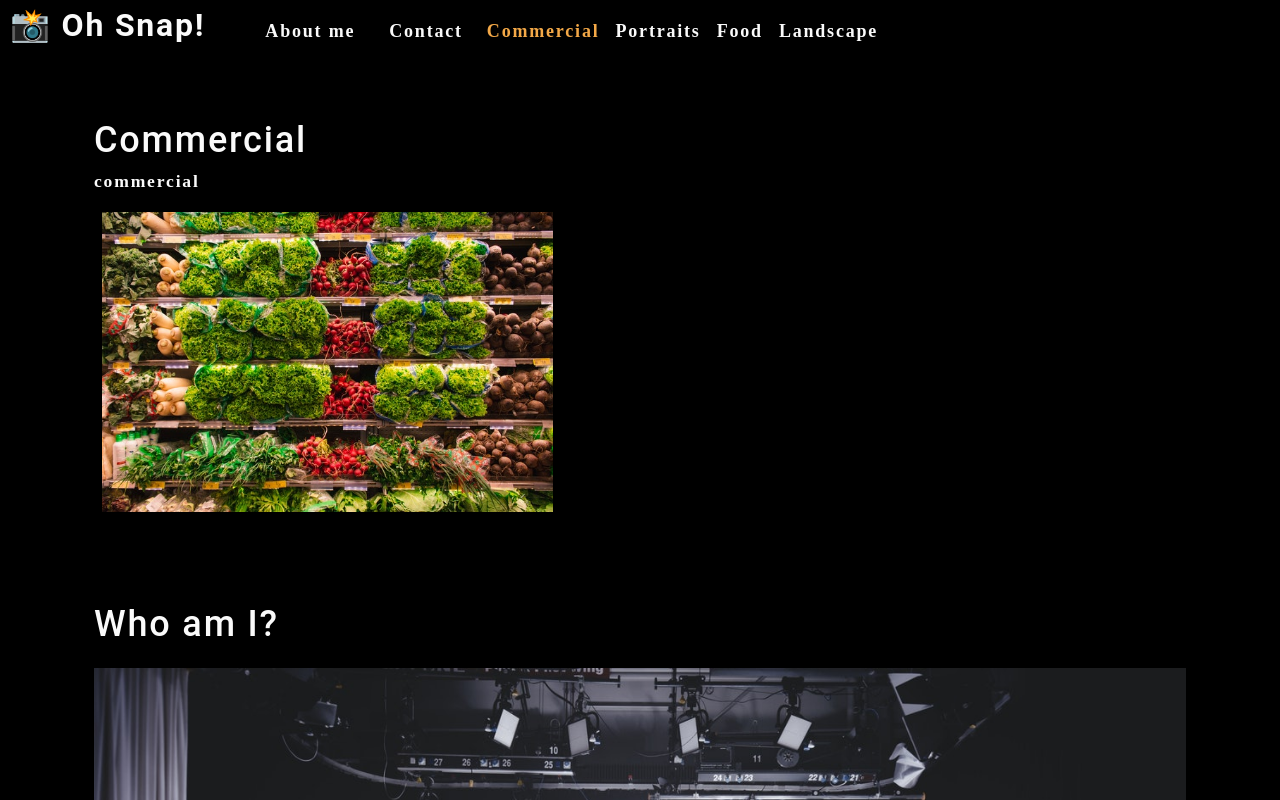
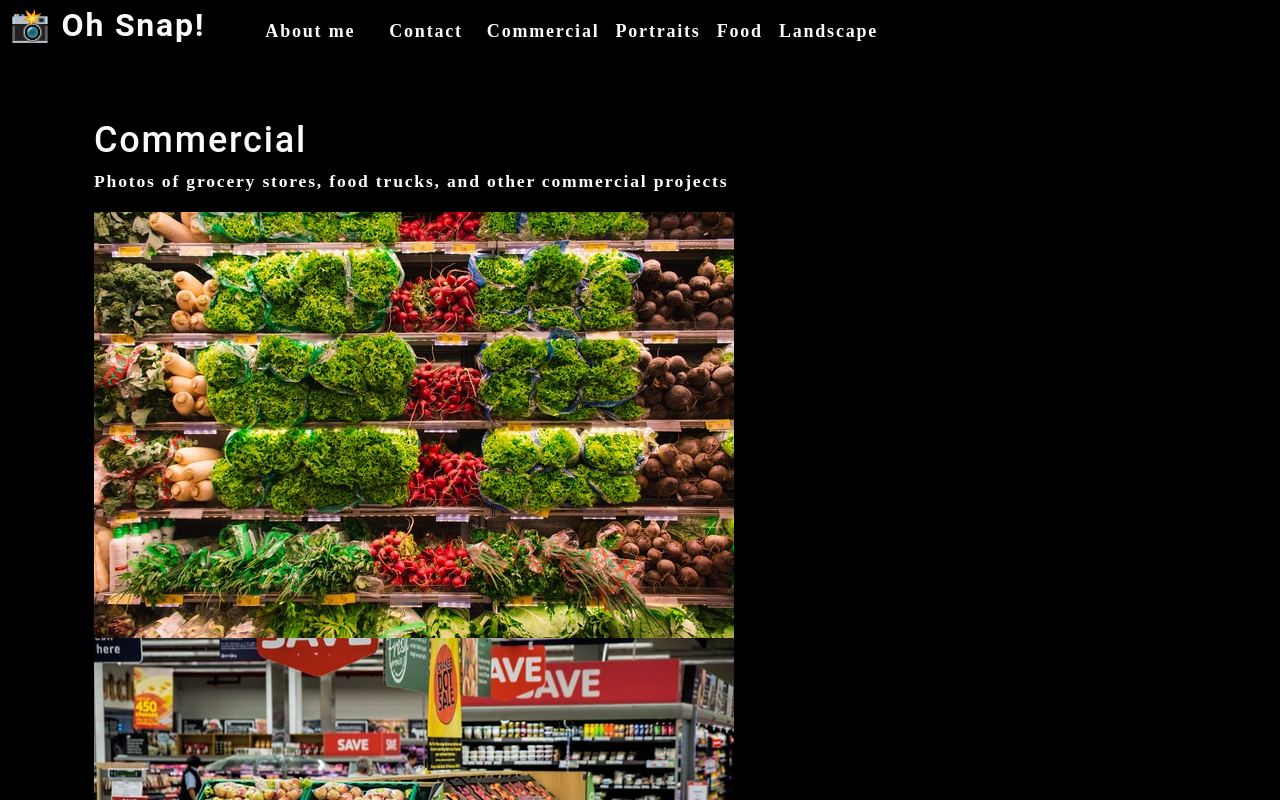
Before and after one commit to alehr45/photo-port, a React (Create React App) app: page / in a window 1280 px wide. Shown: the top 800 px of the page. Built offline with nearby package versions, Linux system fonts and the light colour scheme.

Commit message:
photos filter by category name

```diff
--- a/src/App.js
+++ b/src/App.js
@@ -24,10 +24,8 @@
         currentCategory={currentCategory}
       ></Nav>
       <main>
-        <div>
-          <Gallery></Gallery>
-          <About></About>
-        </div>
+        <Gallery currentCategory={currentCategory}></Gallery>
+        <About></About>
       </main>
     </div>
   );
--- a/src/components/Gallery/index.js
+++ b/src/components/Gallery/index.js
@@ -1,24 +1,14 @@
-import React from "react";
+import React from 'react';
+import PhotoList from '../PhotoList';
 import { capitalizeFirstLetter } from '../../utils/helpers';
-import photo from "../../assets/small/commercial/0.jpg";
 
 function Gallery(props) {
-  const currentCategory = {
-    name: "commercial",
-    description:
-      "Photos of grocery stores, food trucks, and other commercial projects",
-  };
+  const { currentCategory } = props;
   return (
     <section>
-      <h1>{capitalizeFirstLetter(currentCategory.name)}</h1>
-      <p>{currentCategory.name}</p>
-      <div className="flex-row">
-          <img
-            src={photo}
-            alt="Commercial Example"
-            className="img-thumbnail mx-1"
-          />
-      </div>
+      <h1 data-testid="h1tag">{capitalizeFirstLetter(currentCategory.name)}</h1>
+      <p>{currentCategory.description}</p>
+      <PhotoList category={currentCategory.name} />
     </section>
   );
 }
--- a/src/components/Nav/index.js
+++ b/src/components/Nav/index.js
@@ -1,9 +1,7 @@
-
-import { capitalizeFirstLetter } from '../../utils/helpers';
-import React, { useEffect } from 'react';
+import React from "react";
+import { capitalizeFirstLetter } from "../../utils/helpers";
 
 function Nav(props) {
-
   const {
     categories = [],
     setCurrentCategory,
@@ -11,11 +9,10 @@
   } = props;
 
 
-  useEffect(() => {
-    document.title = capitalizeFirstLetter(currentCategory.name);
-  }, [currentCategory]);
-
-
+  const handleClick = (item) => {
+    console.log(item);
+    return item;
+  };
 
   return (
     <header className="flex-row px-1">
@@ -31,19 +28,21 @@
               About me
             </a>
           </li>
-          <li className="mx-2">
-            <span>Contact</span>
+          <li className={"mx-2"}>
+            <span onClick={() => handleClick('Contact')}>
+              Contact
+            </span>
           </li>
           {categories.map((category) => (
             <li
               className={`mx-1 ${
-                currentCategory.name === category.name && 'navActive'
+                currentCategory.name === category.name
                 }`}
               key={category.name}
             >
               <span
                 onClick={() => {
-                  setCurrentCategory(category)
+                  setCurrentCategory(category);
                 }}
               >
                 {capitalizeFirstLetter(category.name)}
@@ -56,5 +55,4 @@
   );
 }
 
-
 export default Nav;
--- /dev/null
+++ b/src/components/PhotoList/index.js
@@ -0,0 +1,139 @@
+import React, { useState } from "react";
+// import Modal from '../Modal';
+
+const PhotoList = ({ category }) => {
+  const [photos] = useState([
+    {
+      name: "Grocery aisle",
+      category: "commercial",
+      description:
+        "Lorem ipsum dolor sit amet, consectetur adipiscing elit. Nunc ultricie",
+    },
+    {
+      name: "Grocery booth",
+      category: "commercial",
+      description:
+        "Lorem ipsum dolor sit amet, consectetur adipiscing elit. Nunc ultricie",
+    },
+    {
+      name: "Building exterior",
+      category: "commercial",
+      description:
+        "Lorem ipsum dolor sit amet, consectetur adipiscing elit. Nunc ultricie",
+    },
+    {
+      name: "Restaurant table",
+      category: "commercial",
+      description:
+        "Lorem ipsum dolor sit amet, consectetur adipiscing elit. Nunc ultricie",
+    },
+    {
+      name: "Cafe interior",
+      category: "commercial",
+      description:
+        "Lorem ipsum dolor sit amet, consectetur adipiscing elit. Nunc ultricie",
+    },
+    {
+      name: "Cat green eyes",
+      category: "portraits",
+      description:
+        "Lorem ipsum dolor sit amet, consectetur adipiscing elit. Nunc ultricie",
+    },
+    {
+      name: "Green parrot",
+      category: "portraits",
+      description:
+        "Lorem ipsum dolor sit amet, consectetur adipiscing elit. Nunc ultricie",
+    },
+    {
+      name: "Yellow macaw",
+      category: "portraits",
+      description:
+        "Lorem ipsum dolor sit amet, consectetur adipiscing elit. Nunc ultricie",
+    },
+    {
+      name: "Pug smile",
+      category: "portraits",
+      description:
+        "Lorem ipsum dolor sit amet, consectetur adipiscing elit. Nunc ultricie",
+    },
+    {
+      name: "Pancakes",
+      category: "food",
+      description:
+        "Lorem ipsum dolor sit amet, consectetur adipiscing elit. Nunc ultricie",
+    },
+    {
+      name: "Burrito",
+      category: "food",
+      description:
+        "Lorem ipsum dolor sit amet, consectetur adipiscing elit. Nunc ultricie",
+    },
+    {
+      name: "Scallop pasta",
+      category: "food",
+      description:
+        "Lorem ipsum dolor sit amet, consectetur adipiscing elit. Nunc ultricie",
+    },
+    {
+      name: "Burger",
+      category: "food",
+      description:
+        "Lorem ipsum dolor sit amet, consectetur adipiscing elit. Nunc ultricie",
+    },
+    {
+      name: "Fruit bowl",
+      category: "food",
+      description:
+        "Lorem ipsum dolor sit amet, consectetur adipiscing elit. Nunc ultricie",
+    },
+    {
+      name: "Green river",
+      category: "landscape",
+      description:
+        "Lorem ipsum dolor sit amet, consectetur adipiscing elit. Nunc ultricie",
+    },
+    {
+      name: "Docks",
+      category: "landscape",
+      description:
+        "Lorem ipsum dolor sit amet, consectetur adipiscing elit. Nunc ultricie",
+    },
+    {
+      name: "Panoramic village by sea",
+      category: "landscape",
+      description:
+        "Lorem ipsum dolor sit amet, consectetur adipiscing elit. Nunc ultricie",
+    },
+    {
+      name: "Domestic landscape",
+      category: "landscape",
+      description:
+        "Lorem ipsum dolor sit amet, consectetur adipiscing elit. Nunc ultricie",
+    },
+    {
+      name: "Park bench",
+      category: "landscape",
+      description:
+        "Lorem ipsum dolor sit amet, consectetur adipiscing elit. Nunc ultricie",
+    },
+  ]);
+
+  const currentPhotos = photos.filter((photo) => photo.category === category);
+
+  return (
+    <div>
+      <div className="flex-row">
+        {currentPhotos.map((image, i) => (
+          <img
+            src={require(`../../assets/small/${category}/${i}.jpg`).default}
+            key={image.name}
+            alt={image.name}
+          />
+        ))}
+      </div>
+    </div>
+  );
+};
+
+export default PhotoList;
```
